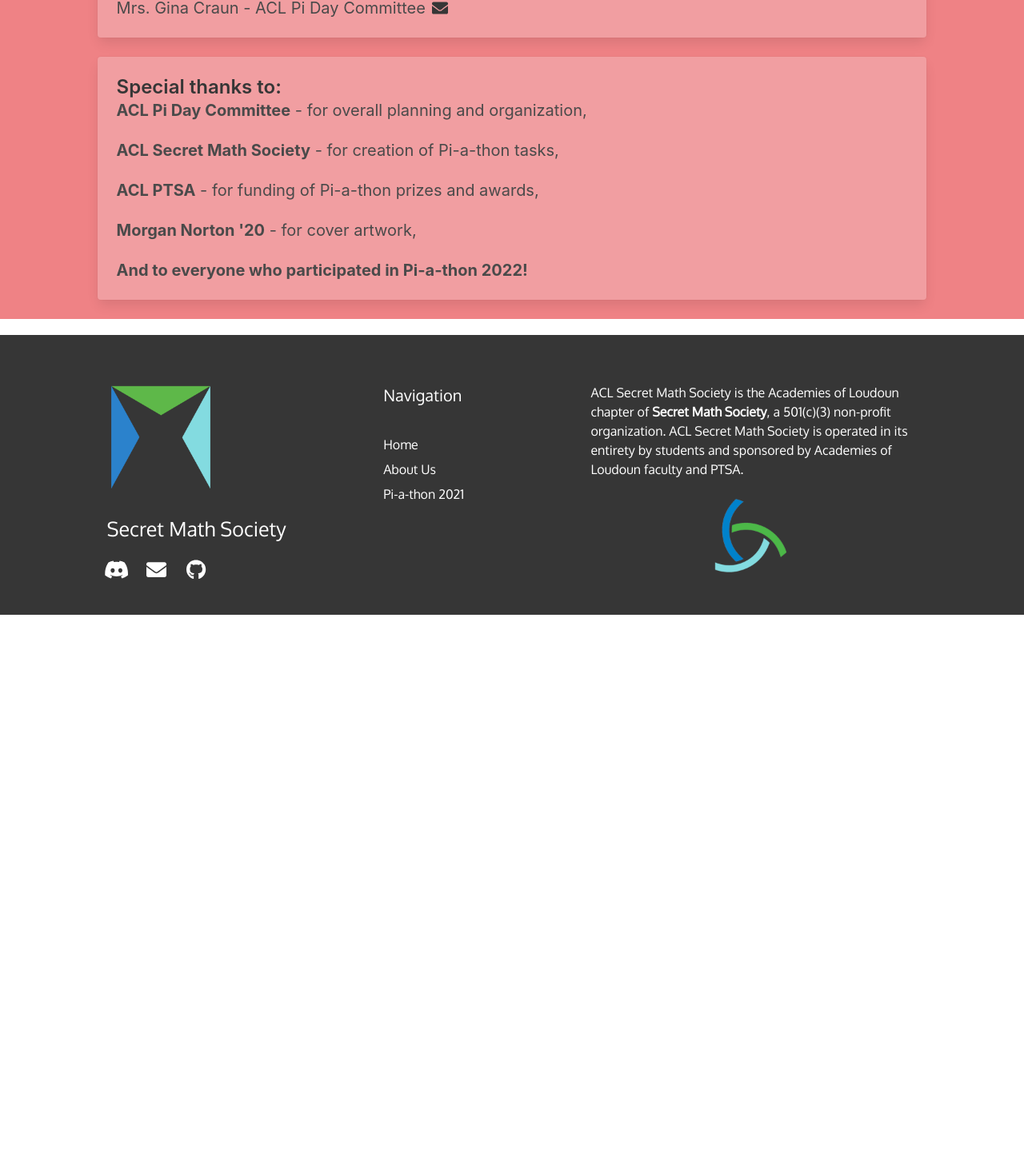
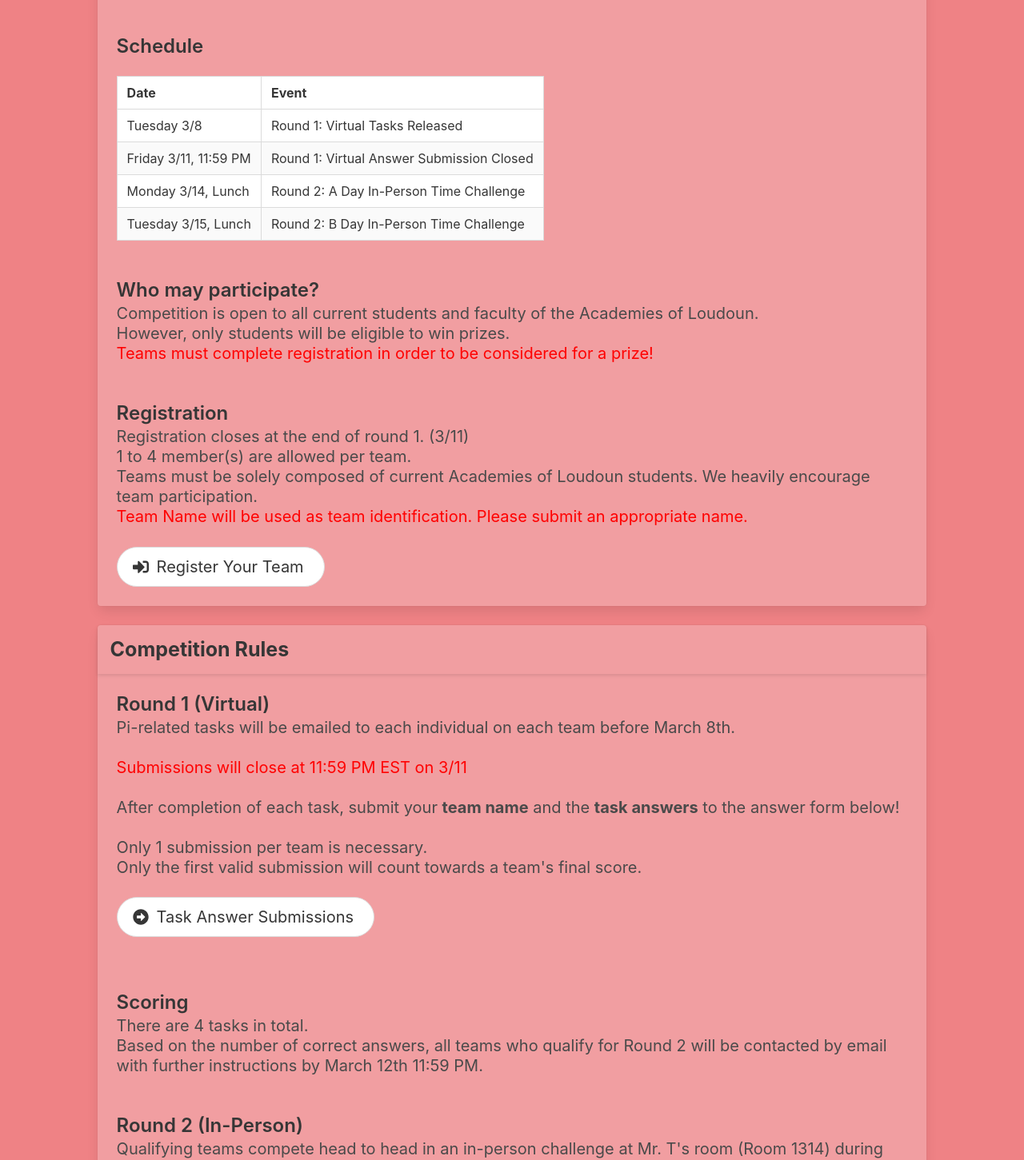
Before and after one commit to ooys/ACL-secret-math-society, a Next.js app: page /piathon in a window 1280 px wide. Shown: the part 1073-2524 px from the top of the page at 80% size. Before the commit the page ends 1842 px from the top, so only its background shows below. Built offline with nearby package versions, Linux system fonts and the light colour scheme.

Commit message:
Update Pi-a-thon

```diff
--- a/components/Footer.js
+++ b/components/Footer.js
@@ -85,7 +85,7 @@ function Footer() {
                             </div>
                             <div className="footer-element">
                                 <a onClick={() => router.push("/piathon")}>
-                                    Pi-a-thon 2021
+                                    Pi-a-thon 2022
                                 </a>
                             </div>
                         </div>
--- a/pages/piathon.js
+++ b/pages/piathon.js
@@ -48,22 +48,20 @@ function About() {
                         Day.
                     </div>
                     <hr className="piathon-wrapper-2-hr"></hr>
-
                     {/* <Clock /> */}
-
                     <div className="card" id="piathon-card-info">
                         <header className="card-header">
                             <p
                                 className="card-header-title"
                                 id="piathon-card-rules-title">
-                                Event Info: Under Construction
+                                Event Info
                             </p>
                         </header>
-                        {/* <div className="card-content">
+                        <div className="card-content">
                             <p className="title is-4">
                                 Date
                                 <br></br>
-                                March 9, 2022 ~ March 14, 2022
+                                March 8, 2022 ~ March 15, 2022
                             </p>
                             <br></br>
                             <p className="title is-4">Prizes</p>
@@ -89,36 +87,34 @@ function About() {
                                 <thead>
                                     <tr>
                                         <th>Date</th>
-                                        <th>Task Topic</th>
-                                        <th>Task Numbers</th>
+                                        <th>Event</th>
                                     </tr>
                                 </thead>
                                 <tbody>
                                     <tr>
-                                        <td>Day 1, Tuesday 3/9</td>
-                                        <td>Pi-uzzles (Puzzles)</td>
-                                        <td>1 - 5</td>
+                                        <td>Tuesday 3/8 </td>
+                                        <td>Round 1: Virtual Tasks Released</td>
                                     </tr>
                                     <tr>
-                                        <td>Day 2, Wednesday 3/10</td>
-                                        <td>Tri-pi-a (Trivia)</td>
-                                        <td>6 - 10</td>
+                                        <td>Friday 3/11, 11:59 PM</td>
+                                        <td>
+                                            Round 1: Virtual Answer Submission
+                                            Closed
+                                        </td>
+                                    </tr>
+
+                                    <tr>
+                                        <td>Monday 3/14, Lunch</td>
+                                        <td>
+                                            Round 2: A Day In-Person Time
+                                            Challenge
+                                        </td>
                                     </tr>
                                     <tr>
-                                        <td>Day 3, Thursday 3/11</td>
-                                        <td>Pi-ddles (Riddles)</td>
-                                        <td>11 - 15</td>
-                                    </tr>
-                                    <tr>
-                                        <td>Day 4, Friday 3/12</td>
-                                        <td>Pi-th (Math)</td>
-                                        <td>16 - 20</td>
-                                    </tr>
-                                    <tr>
-                                        <td>Day 5, Saturday 3/13</td>
-                                        <td>No new tasks</td>
+                                        <td>Tuesday 3/15, Lunch</td>
                                         <td>
-                                            Final submission date for all tasks!
+                                            Round 2: B Day In-Person Time
+                                            Challenge
                                         </td>
                                     </tr>
                                 </tbody>
@@ -140,9 +136,9 @@ function About() {
                             <br></br>
                             <p className="title is-4">Registration</p>
                             <p className="subtitle is-5">
-                                Registration closes at the end of the event.
-                                (3/14)
-                                <br></br>1 to 5 member(s) are allowed per team.
+                                Registration closes at the end of round 1.
+                                (3/11)
+                                <br></br>1 to 4 member(s) are allowed per team.
                                 <br></br>
                                 Teams must be solely composed of current
                                 Academies of Loudoun students. We heavily
@@ -159,7 +155,7 @@ function About() {
                                     className="button is-medium is-rounded has-shadow"
                                     target="_blank"
                                     rel="noopener noreferrer"
-                                    href="http://bit.ly/piathon-register"
+                                    href="https://forms.gle/xU7QUAjyuCYbX84q8"
                                     id="piathon-button-register">
                                     <span className="icon">
                                         <FontAwesomeIcon
@@ -170,12 +166,92 @@ function About() {
                                     <span>Register Your Team</span>
                                 </a>
                             </p>
-                        </div> */}
+                        </div>
                     </div>
                     <br></br>
+                    <div className="card" id="piathon-card-rules">
+                        <header className="card-header">
+                            <p
+                                className="card-header-title"
+                                id="piathon-card-rules-title">
+                                Competition Rules
+                            </p>
+                        </header>
+                        <div className="card-content">
+                            <p className="title is-4">Round 1 (Virtual)</p>
+                            <p className="subtitle is-5">
+                                Pi-related tasks will be emailed to each
+                                individual on each team before March 8th.{" "}
+                                <br></br>
+                                <br></br>
+                                <span id="is-red">
+                                    Submissions will close at 11:59 PM EST on
+                                    3/11
+                                </span>
+                                <br></br>
+                                <br></br>
+                                After completion of each task, submit your{" "}
+                                <b>team name</b> and the <b>task answers</b> to
+                                the answer form below!
+                                <br></br>
+                                <br></br>
+                                Only 1 submission per team is necessary.
+                                <br></br>
+                                Only the first valid submission will count
+                                towards a team's final score.
+                            </p>
+                            <a
+                                className="button is-medium is-rounded has-shadow"
+                                target="_blank"
+                                rel="noopener noreferrer"
+                                href="https://forms.gle/T9WvDQ3wtnHQQFxW8"
+                                id="piathon-button-submission">
+                                <span className="icon">
+                                    <FontAwesomeIcon
+                                        icon={
+                                            faArrowAltCircleRight
+                                        }></FontAwesomeIcon>
+                                </span>
+                                <span>Task Answer Submissions</span>
+                            </a>
+                            <p className="subtitle is-6">
+                                <br></br>
+                                {/* *Form no longer accepting submissions. */}
+                            </p>
+                            <br></br>
+                            <p className="title is-4">Scoring</p>
+                            <p className="subtitle is-5">
+                                There are 4 tasks in total. <br></br>Based on
+                                the number of correct answers, all teams who
+                                qualify for Round 2 will be contacted by email
+                                with further instructions by March 12th 11:59
+                                PM. <br></br>
+                            </p>
 
+                            {/* <p className="title is-4">Leaderboard</p>
+                            <p className="subtitle is-5">
+                                Leaderboard is updated daily at 12:00 AM EST.
+                            </p> */}
+                            {/* <br></br>
+                            <p className="title is-4">Tiebreakers</p>
+                            <p className="subtitle is-5">
+                                In the event of a tie in total scores, the team
+                                with the faster cumulative submission time has
+                                the advantage.
+                            </p> */}
+                        </div>
+                        <div className="card-content">
+                            <p className="title is-4">Round 2 (In-Person)</p>
+                            <p className="subtitle is-5">
+                                Qualifying teams compete head to head in an
+                                in-person challenge at Mr. T's room (Room 1314)
+                                during lunch. Winners will be declared at the
+                                end of the competition. More details will be
+                                explained in-person.
+                            </p>
+                        </div>
+                    </div>
                     <br></br>
-
                     <div className="card" id="piathon-card-rules">
                         <header className="card-header">
                             <p
@@ -232,7 +308,6 @@ function About() {
                         </div>
                     </div>
                     <br></br>
-
                     <div className="card" id="piathon-card-thanks">
                         <div className="card-content">
                             <div className="title is-4">Special thanks to:</div>
```
